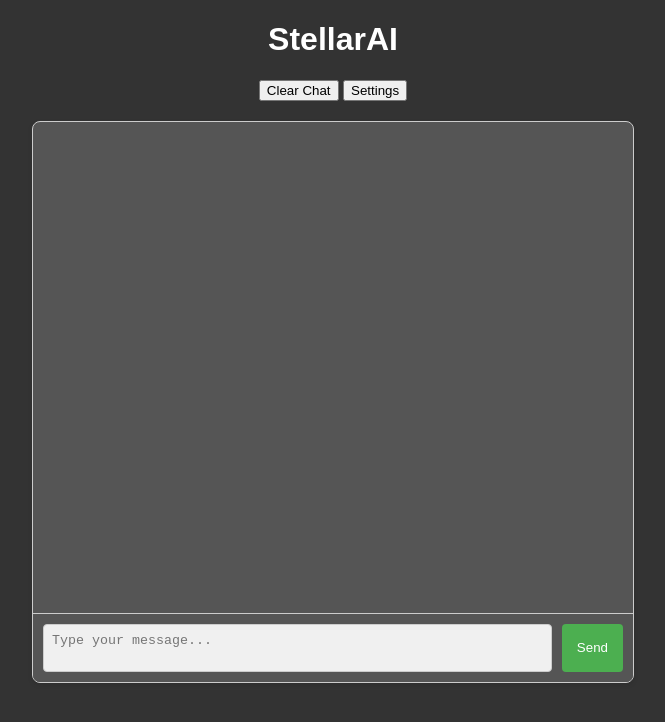
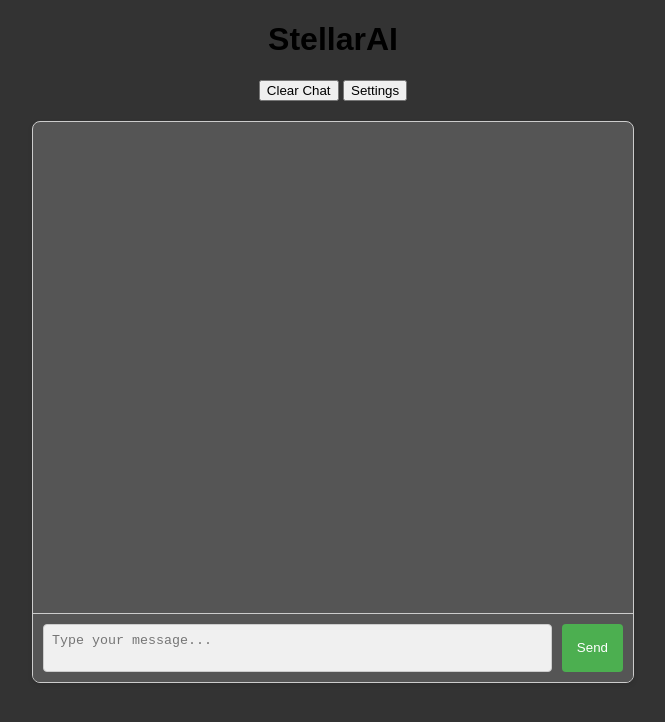
Before and after one commit to Findus0211/StellarAi, a plain HTML site: page index.html in a window 1280 px wide. Shown: the whole page, without its empty margins (307-972 px from the left). Drawn offline with Linux system fonts and the light colour scheme.

Commit message:
Update index.html

```diff
--- a/index.html
+++ b/index.html
@@ -13,7 +13,7 @@
              height: 100vh;
              margin: 0;
              background-color: #333; /* Dark gray background for body */
-             color: white; /* Optional: Set default text color to white for dark background */
+             color: black; /* Optional: Set default text color to white for dark background */
          }
 
          h1 {
```
